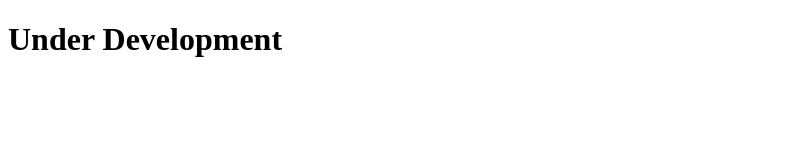
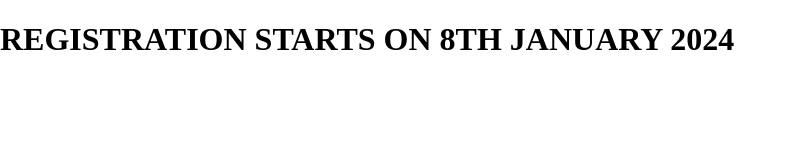
Before and after one commit to kasinathan28/college-level, a plain HTML site: page index.html in a window 1280 px wide. Shown: the whole page, without its empty margins (0-797 px from the left). Drawn offline with Linux system fonts and the light colour scheme.

Commit message:
Update index.html

```diff
--- a/index.html
+++ b/index.html
@@ -4,8 +4,14 @@
     <meta charset="UTF-8">
     <meta name="viewport" content="width=device-width, initial-scale=1.0">
     <title>COLLEGE LEVEL COMPETITION</title>
+    <style>
+        body{
+            justify-content:center;
+            margin:auto;
+        }
+    </style>
 </head>
 <body>
-    <h1>Under Development</h1>
+    <h1>REGISTRATION STARTS ON 8TH JANUARY 2024</h1>
 </body>
 </html>
```
